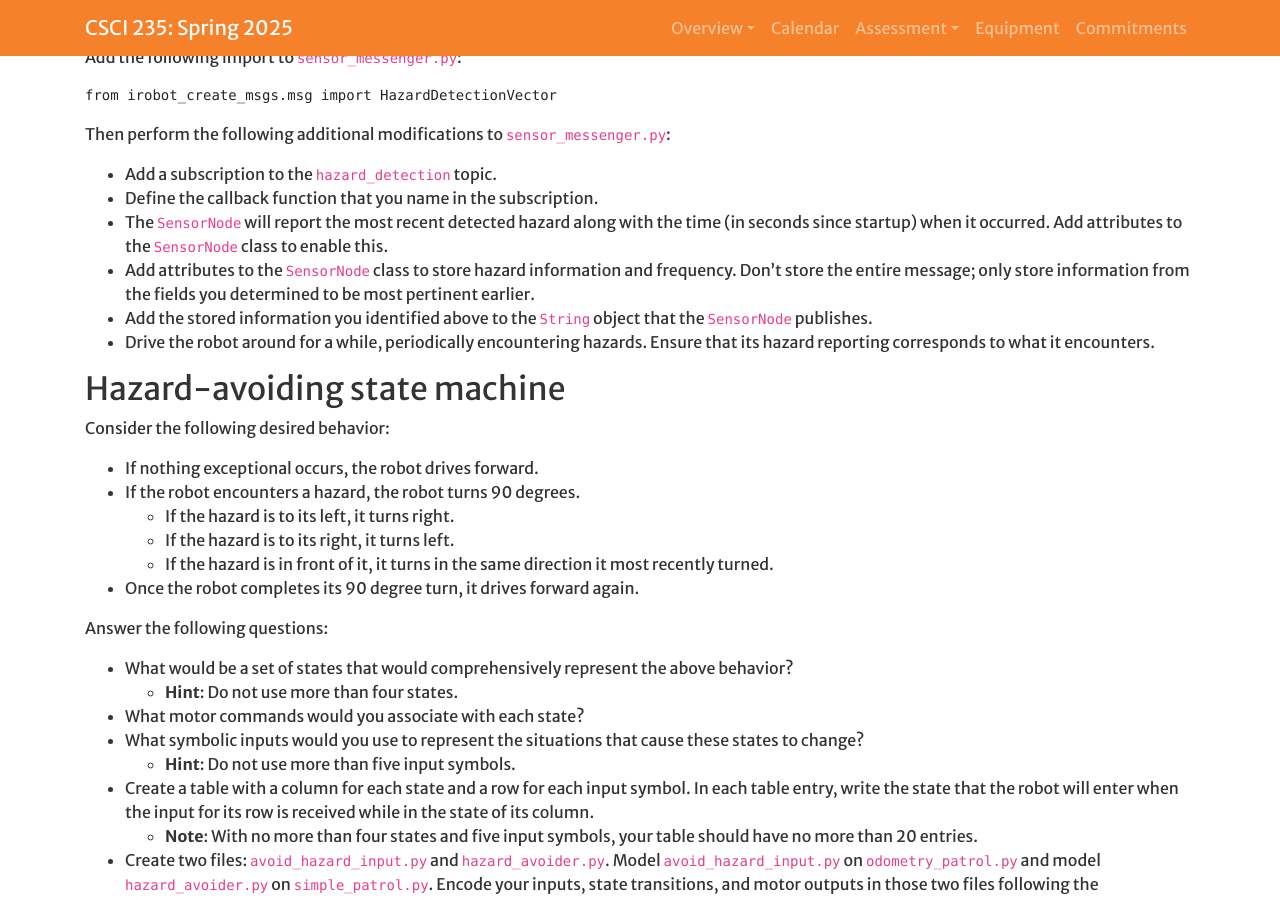
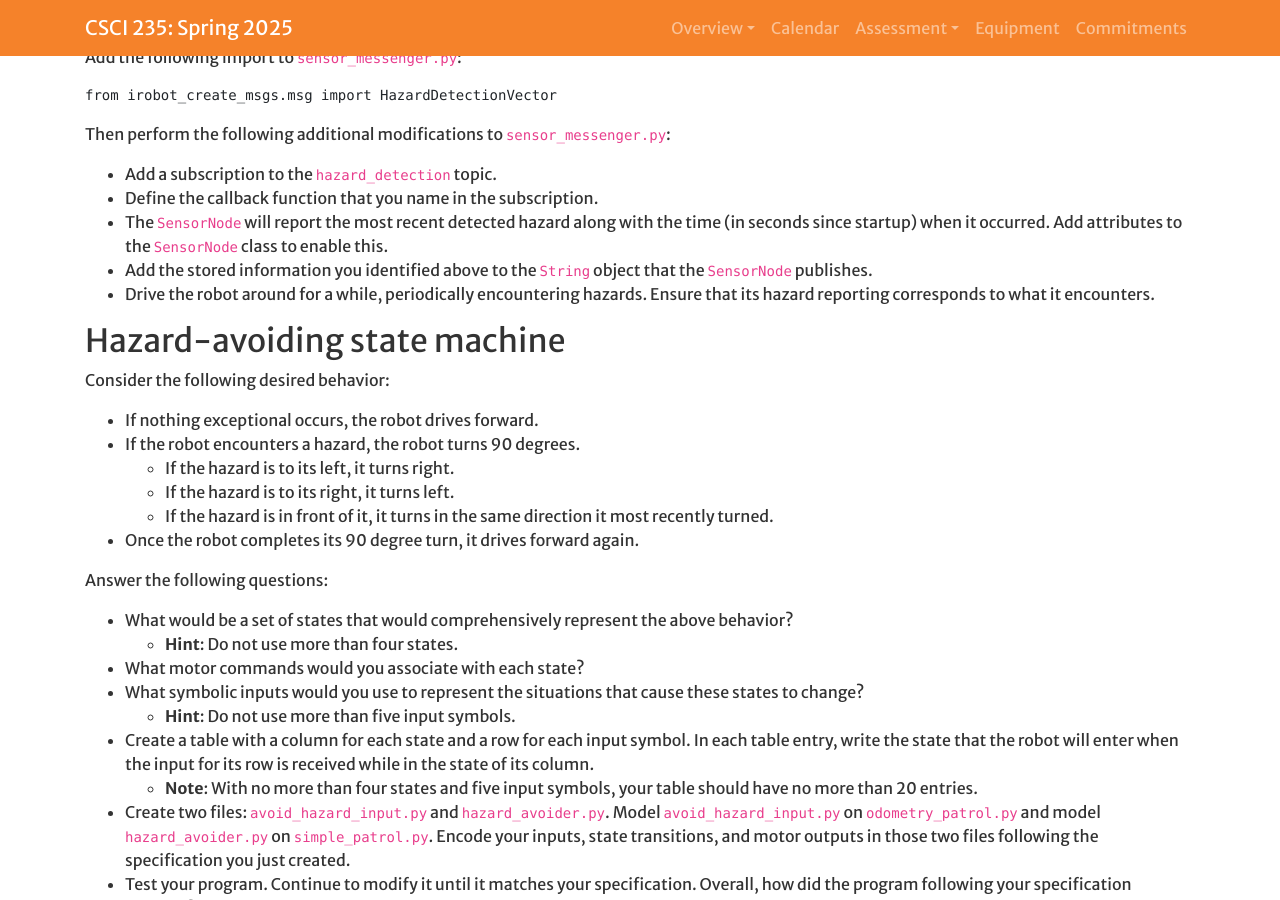
Before and after one commit to Hendrix-CS/csci235, a Jekyll site: the page built from modules/state_machines.md, in a window 1280 px wide and 900 px high, scrolled down 8951 px. Built offline with Jekyll 4.4.1, drawn with Linux system fonts in a browser that asks for light colours; a script that is not in the unit is left out; our own code applies the rules of GitHub Pages for plain Markdown files.

Commit message:
Minor editorial fix

```diff
--- a/modules/state_machines.md
+++ b/modules/state_machines.md
@@ -485,9 +485,6 @@ Then perform the following additional modifications to `sensor_messenger.py`:
 * The `SensorNode` will report the most recent detected hazard along with
   the time (in seconds since startup) when it occurred. Add attributes to
   the `SensorNode` class to enable this.
-* Add attributes to the `SensorNode` class to store hazard information and
-  frequency. Don't store the entire message; only store information from the
-  fields you determined to be most pertinent earlier.
 * Add the stored information you identified above to the `String` object
   that the `SensorNode` publishes.
 * Drive the robot around for a while, periodically encountering hazards.
```
